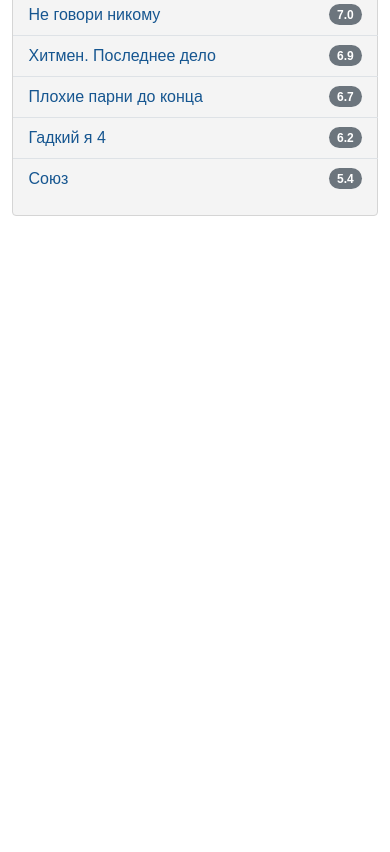
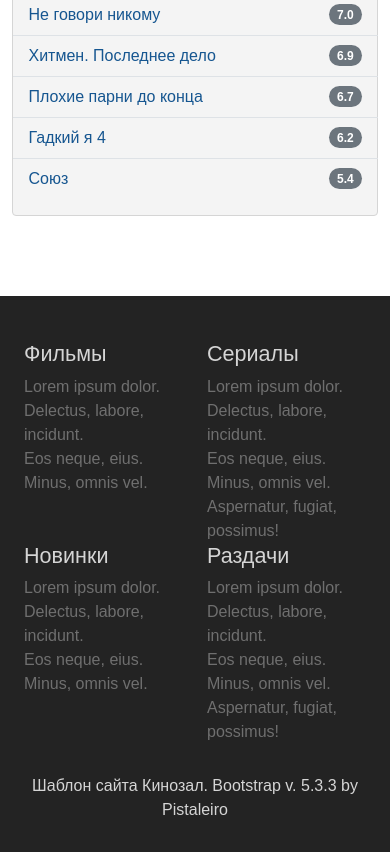
Before and after one commit to Pistalierro/kinozal_template_bootstrap5.3, a website: page pages/page.html in a window 390 px wide. Shown: the part 4319-5171 px from the top of the page. Before the commit the page ends 4615 px from the top, so only its background shows below. Drawn offline with nearby package versions, Linux system fonts and the light colour scheme.

Commit message:
разметка + оформление + responsive для секции film-comment-form. Добавил footer

```diff
--- a/pages/page.html
+++ b/pages/page.html
@@ -426,6 +426,63 @@
 
 </div>
 
+<footer class="footer">
+	<div class="container-fluid">
+
+
+		<div class="container">
+			<div class="footer-top .col-12">
+				<div class="row">
+					<div class="col-lg-3 col-6">
+						<h4>Фильмы</h4>
+						<ul>
+							<li><a href="#">Lorem ipsum dolor.</a></li>
+							<li><a href="#">Delectus, labore, incidunt.</a></li>
+							<li><a href="#">Eos neque, eius.</a></li>
+							<li><a href="#">Minus, omnis vel.</a></li>
+						</ul>
+					</div>
+					<div class="col-lg-3 col-6">
+						<h4>Сериалы</h4>
+						<ul>
+							<li><a href="#">Lorem ipsum dolor.</a></li>
+							<li><a href="#">Delectus, labore, incidunt.</a></li>
+							<li><a href="#">Eos neque, eius.</a></li>
+							<li><a href="#">Minus, omnis vel.</a></li>
+							<li><a href="#">Aspernatur, fugiat, possimus!</a></li>
+						</ul>
+					</div>
+					<div class="col-lg-3 col-6">
+						<h4>Новинки</h4>
+						<ul>
+							<li><a href="#">Lorem ipsum dolor.</a></li>
+							<li><a href="#">Delectus, labore, incidunt.</a></li>
+							<li><a href="#">Eos neque, eius.</a></li>
+							<li><a href="#">Minus, omnis vel.</a></li>
+						</ul>
+					</div>
+					<div class="col-lg-3 col-6">
+						<h4>Раздачи</h4>
+						<ul>
+							<li><a href="#">Lorem ipsum dolor.</a></li>
+							<li><a href="#">Delectus, labore, incidunt.</a></li>
+							<li><a href="#">Eos neque, eius.</a></li>
+							<li><a href="#">Minus, omnis vel.</a></li>
+							<li><a href="#">Aspernatur, fugiat, possimus!</a></li>
+						</ul>
+					</div>
+				</div>
+			</div>
+			<div class="footer-second">
+				<div class="row">
+					<span class="d-block text-center">Шаблон сайта Кинозал. Bootstrap v. 5.3.3 by Pistaleiro</span>
+				</div>
+			</div>
+		</div>
+
+	</div>
+</footer>
+
 
 <script src="../assets/js/main.js"></script>
 <script crossorigin="anonymous"
```
